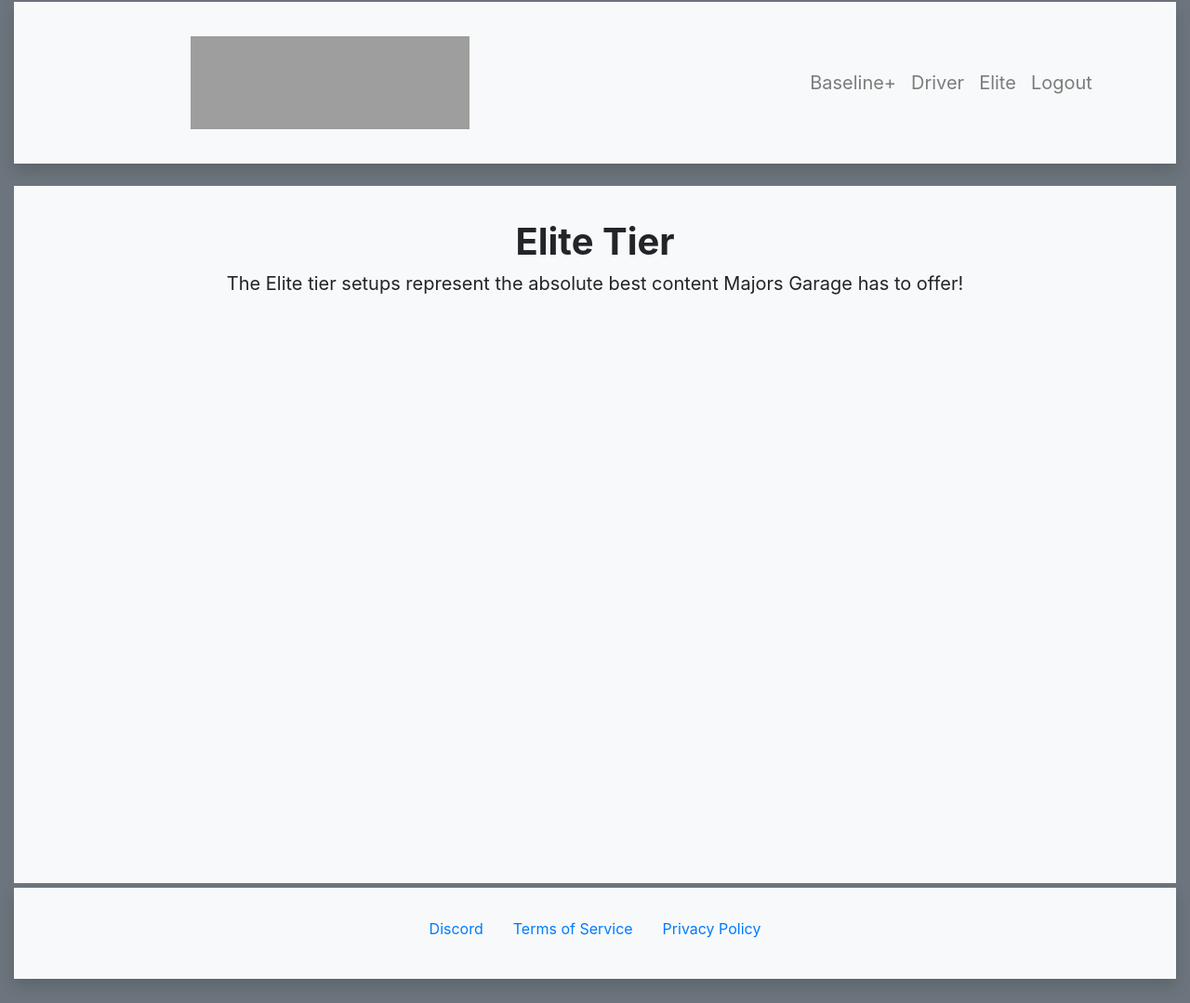
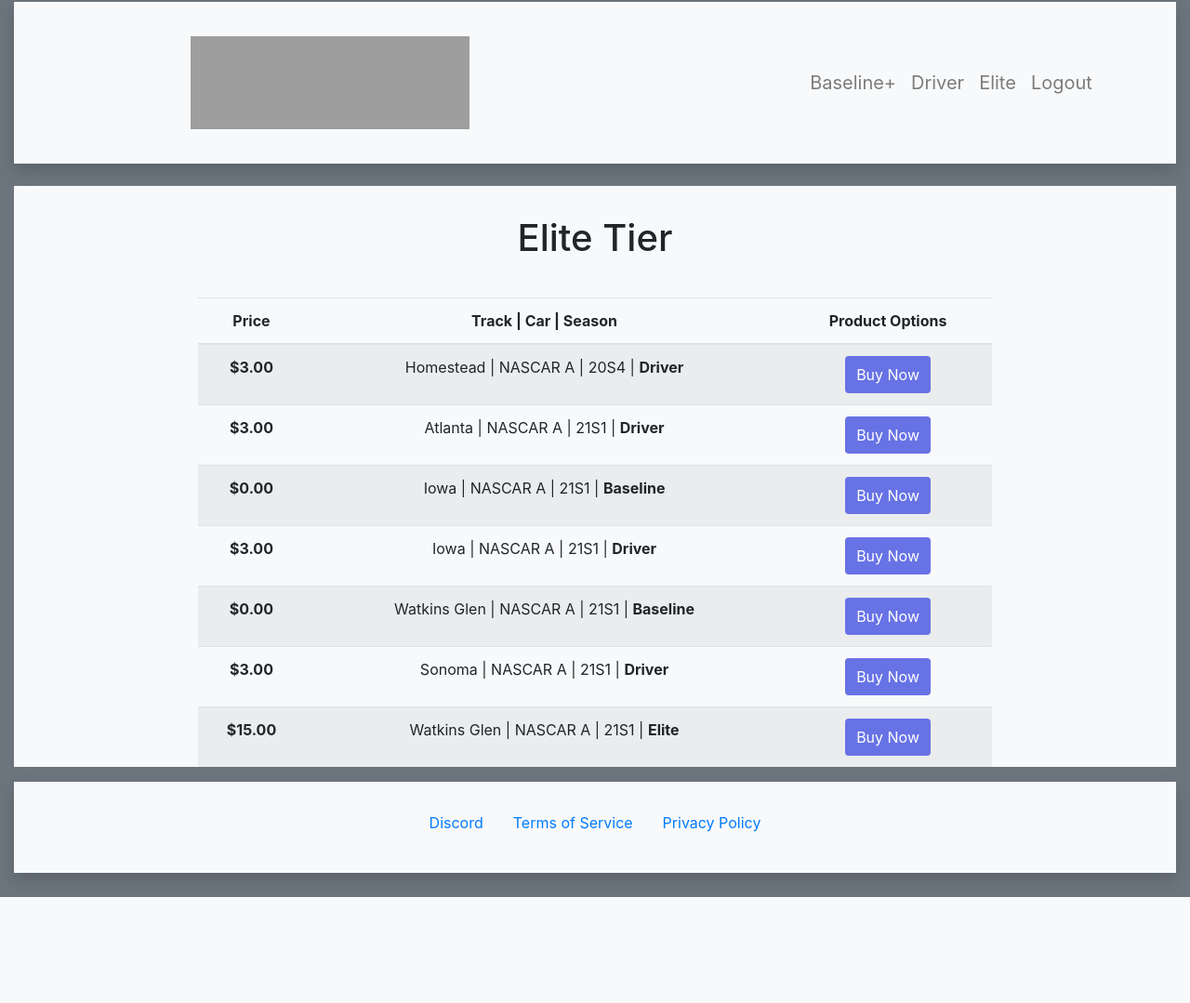
Before and after one commit to pataskad/majors_garage, a Django app: template login/templates/elite.html in a window 1280 px wide. Shown: the whole page at 93% size. After the commit the page ends 965 px from the top, so only its background shows below. Run offline with Django 3.2, Linux system fonts and the light colour scheme; the template is opened without the code that fills it: values that come from a table or form of the project are taken from there, others are empty; data comes from the database, SQL or seed files in the repository; both versions use the stored data as it was after the commit; some libraries are stand-ins or nearby versions; grey boxes are pictures that could not be loaded.

Commit message:
correct product listings and minor styling changes

```diff
--- a/login/templates/baseline.html
+++ b/login/templates/baseline.html
@@ -42,8 +42,9 @@
             </div>
         </nav>
     </div>
-    <div class="container-fluid bg-light" style="height: 750px;">
-        <table class="table table-striped" style="text-align: center;">
+    <!--In order to get back to full screen div without wrapping around products add a fixed height-->
+    <div class="container-fluid bg-light" style="height: 100%;">
+        <table class="table table-striped" style="text-align: center; width: 70%; margin-left: 15%;">
             <h2 style="font-size: 40px; text-align: center; padding: 2rem;">Baseline+ Tier</h2>
             <thead>
               <tr>
--- a/login/templates/elite.html
+++ b/login/templates/elite.html
@@ -41,12 +41,67 @@
             </div>
         </nav>
     </div>
-    <div class="container-fluid bg-light" style="height: 750px;">
-        <div class="w-100 d-inline-block" style="text-align: center; margin-top: 30px;">
-            <b style="font-size: 40px;">Elite Tier</b><br>
-            <p style="font-size: 20px;">The Elite tier setups represent the absolute best content Majors Garage has to offer!</p>
-        </div>
+    <div class="container-fluid bg-light" style="height: 100%;">
+        <table class="table table-striped" style="text-align: center; width: 70%; margin-left: 15%;">
+            <h2 style="font-size: 40px; text-align: center; padding: 2rem;">Elite Tier</h2>
+              <thead>
+                <tr>
+                  <th scope="col">Price</th>
+                  <th scope="col">Track | Car | Season</th>
+                  <th scope="col">Product Options</th>
+                </tr>
+              </thead>
+              <tbody>
+                  {% for product in eliteproducts %}
+                <tr>
+                  <th scope="row">${{product.price}}</th>
+                  <td>{{product.name}} | <b>{{product.category}}</b></td>
+                  <td>
+                  <button
+                      style="background-color:#6772E5;color:#FFF;padding:8px 12px;border:0;border-radius:4px;font-size:1em"
+                      id="checkout-button-price_1HlsC0IOxJKMqXnbQW0ijFQ4"
+                      role="link"
+                      type="button">
+                      Buy Now
+                  </button>
 
+                  <div id="error-message"></div>
+
+                  <script>
+                    (function() {
+                      var stripe = Stripe('pk_test_51HiXQAIOxJKMqXnbCKyLpyc9lkUFYoPQw30n0Wkr5CY1OmxGXq9tO0XDgNEc96FyESM2O8NFKkSqDHE3SoSo47bT00RK01VJcV');
+
+                      var checkoutButton = document.getElementById('checkout-button-price_1HlsC0IOxJKMqXnbQW0ijFQ4');
+                      checkoutButton.addEventListener('click', function () {
+                        // When the customer clicks on the button, redirect
+                        // them to Checkout.
+                        stripe.redirectToCheckout({
+                          lineItems: [{price: 'price_1HlsC0IOxJKMqXnbQW0ijFQ4', quantity: 1}],
+                          mode: 'payment',
+                          // Do not rely on the redirect to the successUrl for fulfilling
+                          // purchases, customers may not always reach the success_url after
+                          // a successful payment.
+                          // Instead use one of the strategies described in
+                          // https://stripe.com/docs/payments/checkout/fulfill-orders
+                          successUrl: window.location.protocol + '//localhost:5000/success',
+                          cancelUrl: window.location.protocol + '//localhost:5000/driver',
+                        })
+                        .then(function (result) {
+                          if (result.error) {
+                            // If `redirectToCheckout` fails due to a browser or network
+                            // error, display the localized error message to your customer.
+                            var displayError = document.getElementById('error-message');
+                            displayError.textContent = result.error.message;
+                          }
+                        });
+                      });
+                    })();
+                  </script>
+                  </td>
+                </tr>
+                {% endfor %}
+              </tbody>
+          </table>
     </div>
     <div class="shadow p-4 mb-4 bg-light" style="margin-top: 5px; margin-bottom: 5px;">
         <div class="container-fluid bg-light" style="height: 50px;">
```
Also changed, not shown: login/templates/driver.html (+8 -11 lines), login/views.py (+7 -3 lines), db.sqlite3.
